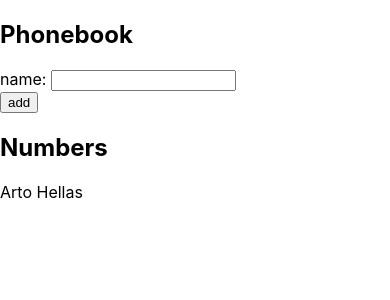
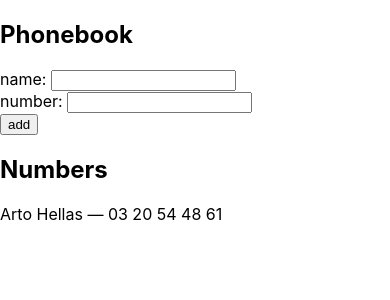
Before and after one commit to symsmith/full-stack-open, a React (Create React App) app in the folder part2/phonebook/: page / in a window 390 px wide. Shown: the top 300 px of the page. Built offline with nearby package versions, Linux system fonts and the light colour scheme.

Commit message:
Add phone numbers (Ex 2.8)

```diff
--- a/part2/phonebook/src/App.js
+++ b/part2/phonebook/src/App.js
@@ -1,32 +1,42 @@
 import React, { useState } from 'react'
 
 const App = () => {
-  const [persons, setPersons] = useState([
-    { name: 'Arto Hellas' }
-  ])
+  const [persons, setPersons] = useState([{
+    name: 'Arto Hellas',
+    number: '03 20 54 48 61'
+  }])
   const [newName, setNewName] = useState('')
+  const [newNumber, setNewNumber] = useState('')
 
-  const handleValueChange = (event) => {
+  const handleNameChange = (event) => {
     setNewName(event.target.value)
   }
 
-  const handleNameSubmit = (event) => {
+  const handleNumberChange = (event) => {
+    setNewNumber(event.target.value)
+  }
+
+  const handleSubmit = (event) => {
     event.preventDefault()
     if (persons.filter(e => e.name === newName).length === 0) {
-      setPersons([...persons, { name: newName }])
+      setPersons([...persons, { name: newName, number: newNumber }])
     }
     else {
       alert(`${newName} is already added to the phonebook`)
     }
     setNewName('')
+    setNewNumber('')
   }
 
   return (
     <div>
       <h2>Phonebook</h2>
-      <form onSubmit={handleNameSubmit}>
+      <form onSubmit={handleSubmit}>
         <div>
-          name: <input value={newName} onChange={handleValueChange} />
+          name: <input required value={newName} onChange={handleNameChange} />
+        </div>
+        <div>
+          number: <input required value={newNumber} onChange={handleNumberChange} />
         </div>
         <div>
           <button type="submit">add</button>
@@ -34,7 +44,7 @@ const App = () => {
       </form>
       <h2>Numbers</h2>
       {persons.map((person) => (
-        <p key={person.name}>{person.name}</p>
+        <p key={person.name}>{person.name} &mdash; {person.number}</p>
       ))}
     </div>
   )
```
